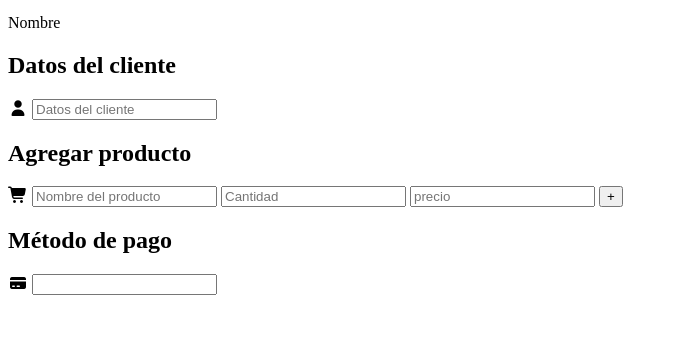
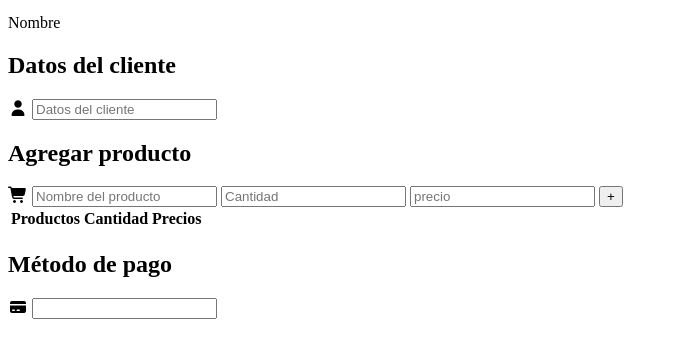
Before and after one commit to ag6563162/Proyecto-Web-Guzman-Intalaciones, a plain HTML site: page index.html in a window 1280 px wide. Shown: the part 87-444 px from the top of the page, without its empty margins (0-678 px from the left). Drawn offline with Linux system fonts and the light colour scheme.

Commit message:
agregue la tabla

```diff
--- a/index.html
+++ b/index.html
@@ -34,7 +34,14 @@
     <section class="content_2">
         <h2 class="titulo">Agregar producto</h1>
             <i class="fa-solid fa-cart-shopping"></i>
-        <input type="text" class="datos" placeholder="Nombre del producto"> <input type="number" class="cantidad" placeholder="Cantidad"> <input type="number" class="precio" placeholder="precio"> <button>+</button>
+        <input type="text" class="datos" placeholder="Nombre del producto"> <input type="number" class="cantidad" placeholder="Cantidad"> <input type="number" class="precio" placeholder="precio"> <button>+</button><br>
+        <table class="tabla">
+            <tr class="tabla_contenedor">
+            <th>Productos</th>
+            <th>Cantidad</th>
+            <th>Precios</th>
+            </tr>
+        </table>
     </section>
     </div>
     <div>
```
